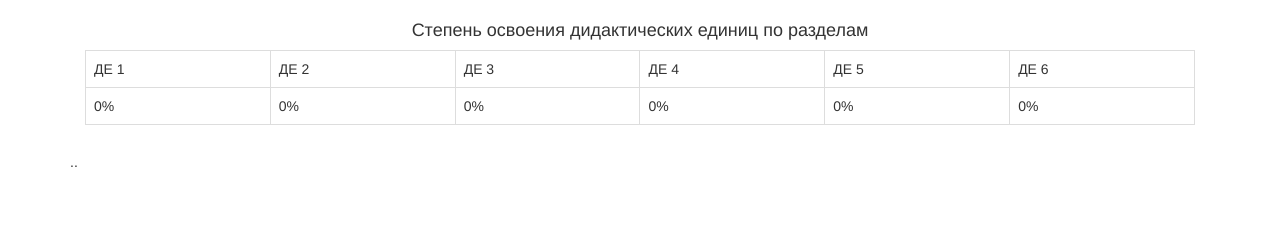
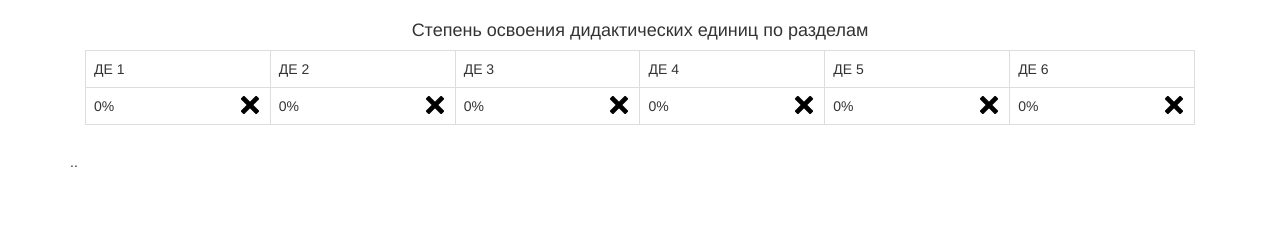
Before and after one commit to vnetserg/phtest, a Flask app: template phtest/templates/admin/studentresults.html in a window 1280 px wide; the page is wider, and only the part inside the window is pictured. Shown: the part 278-518 px from the top of that part. Run offline with Flask 2, Linux system fonts and the light colour scheme; the template is opened without the code that fills it, so the values that code supplies are empty; parts of the project's set-up code (start-up, migrations or seed data) failed here and were passed over; some libraries are stand-ins or nearby versions; some web fonts are replaced.

Commit message:
Исправил баг с галочками

```diff
--- a/phtest/templates/admin/studentresults.html
+++ b/phtest/templates/admin/studentresults.html
@@ -110,49 +110,49 @@
 						<td>
                             {{ (result.de_0 * 100) | round() | int() }}%
 							{%if result.de_0 >= 0.5 %}
-								<span class="glyphicon icon-ok pull-right" aria-hidden="true"></span>
+                                <div class="pull-right" style="background-image: url(/static/glyphicon_ok.png); background-repeat: no-repeat;  height: 19px; width: 21px;" aria-hidden="true"></div>
 							{% else %}
-								<span class="glyphicon glyphicon-remove pull-right" aria-hidden="true"></span>
+								<div class="pull-right" style="background-image: url(/static/glyphicon_remove.png); background-repeat: no-repeat; height: 19px; width: 21px;" aria-hidden="true"></div>
 							{%endif%}
 						</td>
 						<td>
                             {{ (result.de_1 * 100) | round() | int() }}%
 							{%if result.de_1 >= 0.5 %}
-								<span class="glyphicon glyphicon-ok pull-right" aria-hidden="true"></span>
+								<div class="pull-right" style="background-image: url(/static/glyphicon_ok.png); background-repeat: no-repeat;  height: 19px; width: 21px;" aria-hidden="true"></div>
 							{% else %}
-								<span class="glyphicon glyphicon-remove pull-right" aria-hidden="true"></span>
+								<div class="pull-right" style="background-image: url(/static/glyphicon_remove.png); background-repeat: no-repeat; height: 19px; width: 21px;" aria-hidden="true"></div>
 							{%endif%}
 						</td>
 						<td>
                             {{ (result.de_2 * 100) | round() | int() }}%
 							{%if result.de_2 >= 0.5 %}
-								<span class="glyphicon glyphicon-ok pull-right" aria-hidden="true"></span>
+								<div class="pull-right" style="background-image: url(/static/glyphicon_ok.png); background-repeat: no-repeat;  height: 19px; width: 21px;" aria-hidden="true"></div>
 							{% else %}
-								<span class="glyphicon glyphicon-remove pull-right" aria-hidden="true"></span>
+								<div class="pull-right" style="background-image: url(/static/glyphicon_remove.png); background-repeat: no-repeat; height: 19px; width: 21px;" aria-hidden="true"></div>
 							{%endif%}
 						</td>
 						<td>
                             {{ (result.de_3 * 100) | round() | int() }}%
 							{%if result.de_3 >= 0.5 %}
-								<span class="glyphicon glyphicon-ok pull-right" aria-hidden="true"></span>
+								<div class="pull-right" style="background-image: url(/static/glyphicon_ok.png); background-repeat: no-repeat;  height: 19px; width: 21px;" aria-hidden="true"></div>
 							{% else %}
-								<span class="glyphicon glyphicon-remove pull-right" aria-hidden="true"></span>
+								<div class="pull-right" style="background-image: url(/static/glyphicon_remove.png); background-repeat: no-repeat; height: 19px; width: 21px;" aria-hidden="true"></div>
 							{%endif%}
 						</td>
 						<td>
                             {{ (result.de_4 * 100) | round() | int() }}%
 							{%if result.de_4 >= 0.5 %}
-								<span class="glyphicon glyphicon-ok pull-right" aria-hidden="true"></span>
+								<div class="pull-right" style="background-image: url(/static/glyphicon_ok.png); background-repeat: no-repeat;  height: 19px; width: 21px;" aria-hidden="true"></div>
 							{% else %}
-								<span class="glyphicon glyphicon-remove pull-right" aria-hidden="true"></span>
+								<div class="pull-right" style="background-image: url(/static/glyphicon_remove.png); background-repeat: no-repeat; height: 19px; width: 21px;" aria-hidden="true"></div>
 							{%endif%}
 						</td>
 						<td>
                             {{ (result.de_5 * 100) | round() | int() }}%
 							{%if result.de_5 >= 0.5 %}
-								<span class="glyphicon glyphicon-ok pull-right" aria-hidden="true"></span>
+								<div class="pull-right" style="background-image: url(/static/glyphicon_ok.png); background-repeat: no-repeat;  height: 19px; width: 21px;" aria-hidden="true"></div>
 							{% else %}
-								<span class="glyphicon glyphicon-remove pull-right" aria-hidden="true"></span>
+								<div class="pull-right" style="background-image: url(/static/glyphicon_remove.png); background-repeat: no-repeat; height: 19px; width: 21px;" aria-hidden="true"></div>
 							{%endif%}
 						</td>
 					</tr>
```
